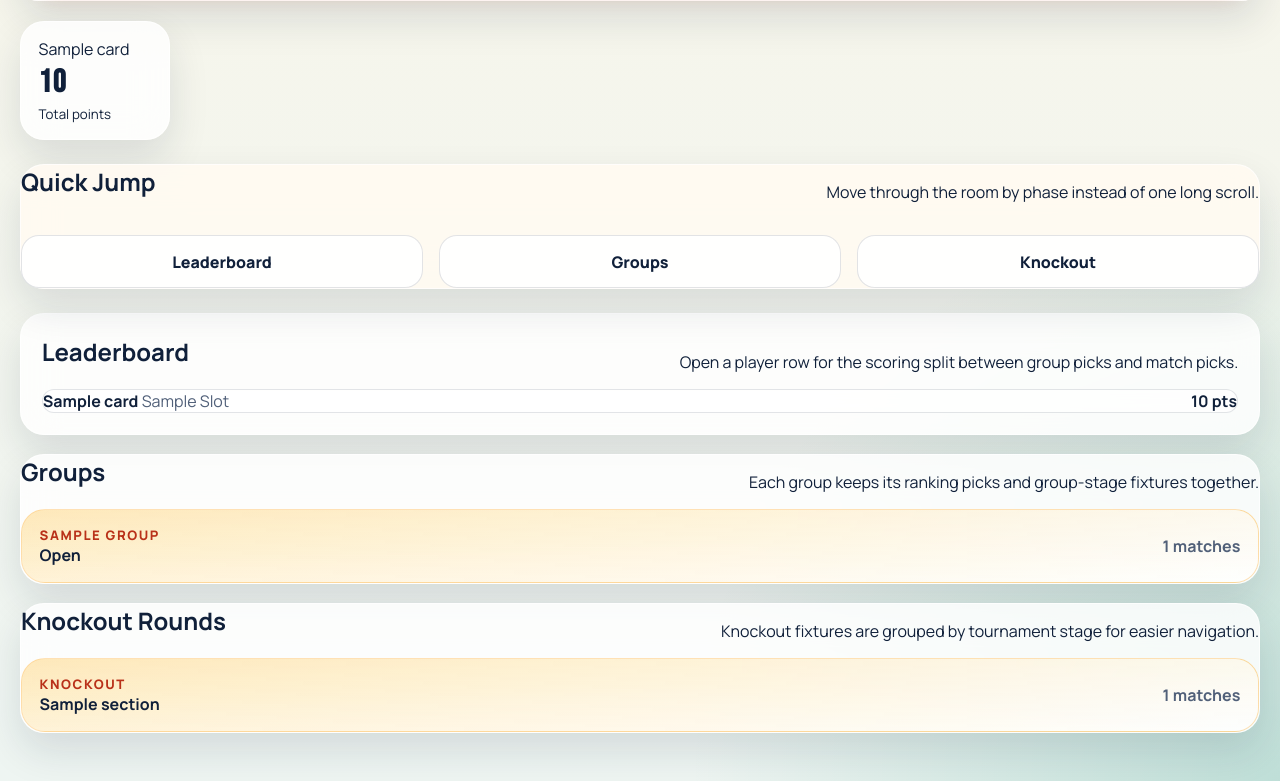
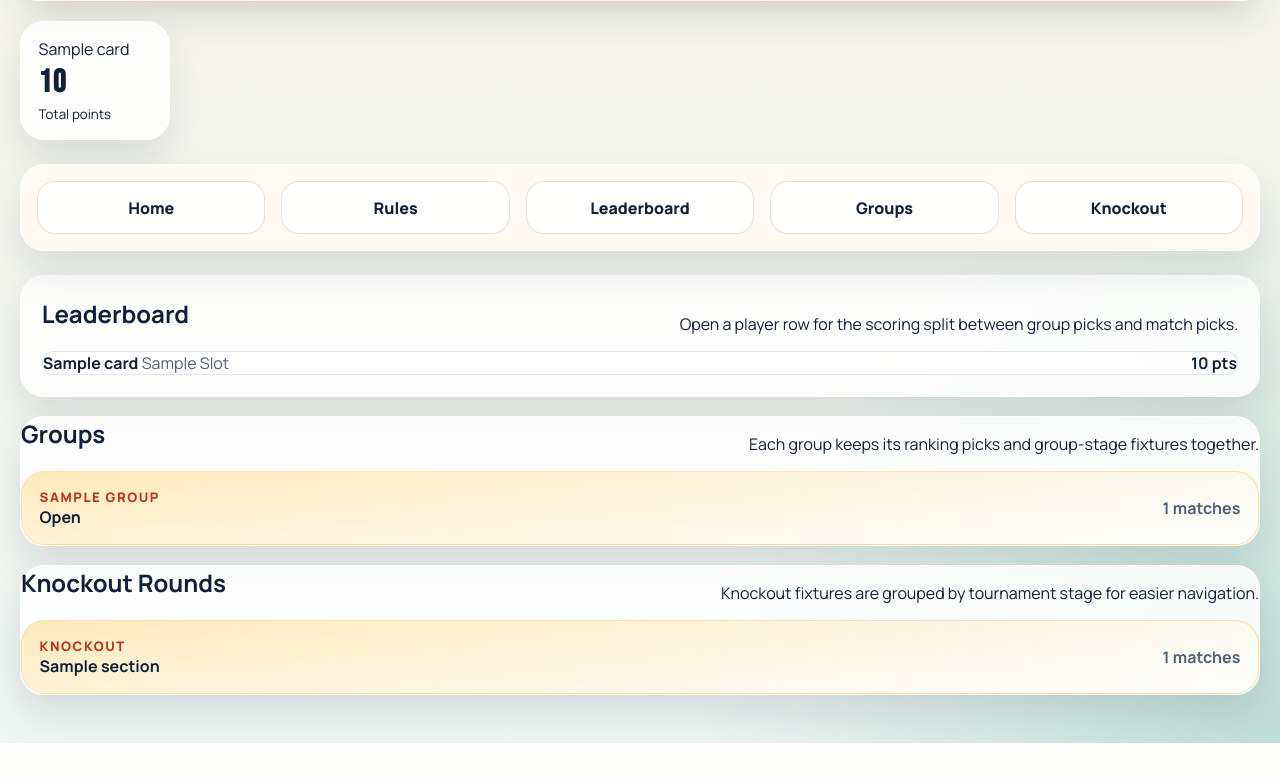
Before and after one commit to jiro-90/fifa26-predictor, a Flask app: template worldcup26/templates/room.html in a window 1280 px wide. Shown: the part 715-1496 px from the top of the page. After the commit the page ends 1458 px from the top, so only its background shows below. Run offline with Flask 3, Linux system fonts and the light colour scheme; the template is opened without the code that fills it: most values are stand-ins (such as "Sample title", 1, 10 or a date in 2020).

Commit message:
Refine room navigation menu

```diff
--- a/worldcup26/static/style.css
+++ b/worldcup26/static/style.css
@@ -425,6 +425,10 @@ input {
   top: 0.75rem;
   z-index: 15;
   background: rgba(255, 250, 241, 0.92);
+}
+
+.room-menu {
+  padding: 1rem;
 }
 
 .anchor-target {
--- a/worldcup26/templates/base.html
+++ b/worldcup26/templates/base.html
@@ -16,10 +16,12 @@
           <img src="{{ url_for('static', filename='hero-crest.svg') }}" alt="FIFA 26 Duel crest">
           <span>FIFA 26 Duel</span>
         </a>
-        <nav class="topnav">
-          <a href="{{ url_for('main.index') }}">Home</a>
-          <a href="{{ url_for('main.rules') }}">Rules</a>
-        </nav>
+        {% if request.endpoint != "main.room" %}
+          <nav class="topnav">
+            <a href="{{ url_for('main.index') }}">Home</a>
+            <a href="{{ url_for('main.rules') }}">Rules</a>
+          </nav>
+        {% endif %}
       </header>
       {% with messages = get_flashed_messages() %}
         {% if messages %}
--- a/worldcup26/templates/room.html
+++ b/worldcup26/templates/room.html
@@ -42,12 +42,10 @@ Password: {{ room_password }}</textarea>
     </div>
   </section>
 
-  <section class="panel jump-panel">
-    <div class="section-title">
-      <h2>Quick Jump</h2>
-      <p>Move through the room by phase instead of one long scroll.</p>
-    </div>
+  <section class="panel jump-panel room-menu">
     <nav class="jump-links">
+      <a href="{{ url_for('main.index') }}">Home</a>
+      <a href="{{ url_for('main.rules') }}">Rules</a>
       <a href="#leaderboard">Leaderboard</a>
       <a href="#groups">Groups</a>
       {% if knockout_sections %}
```
